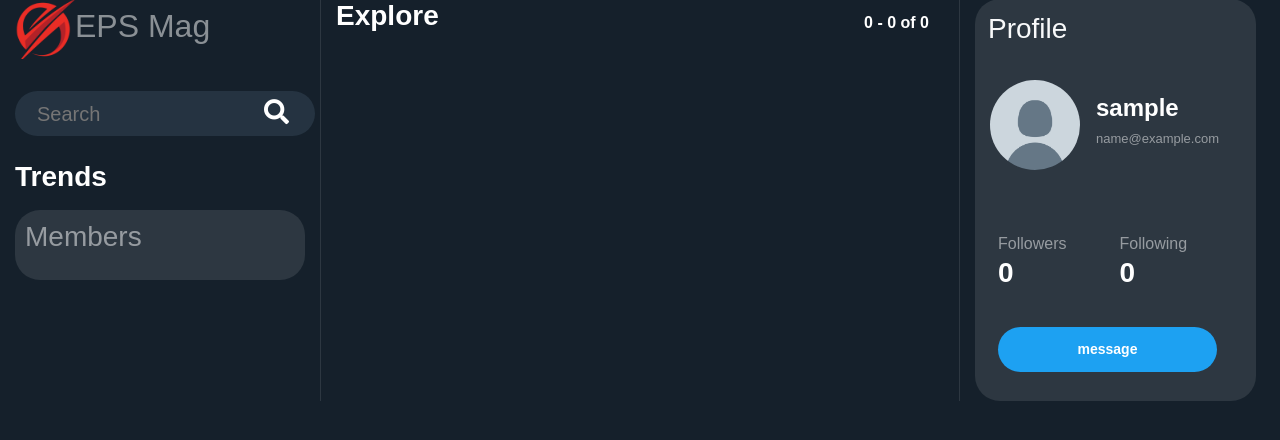
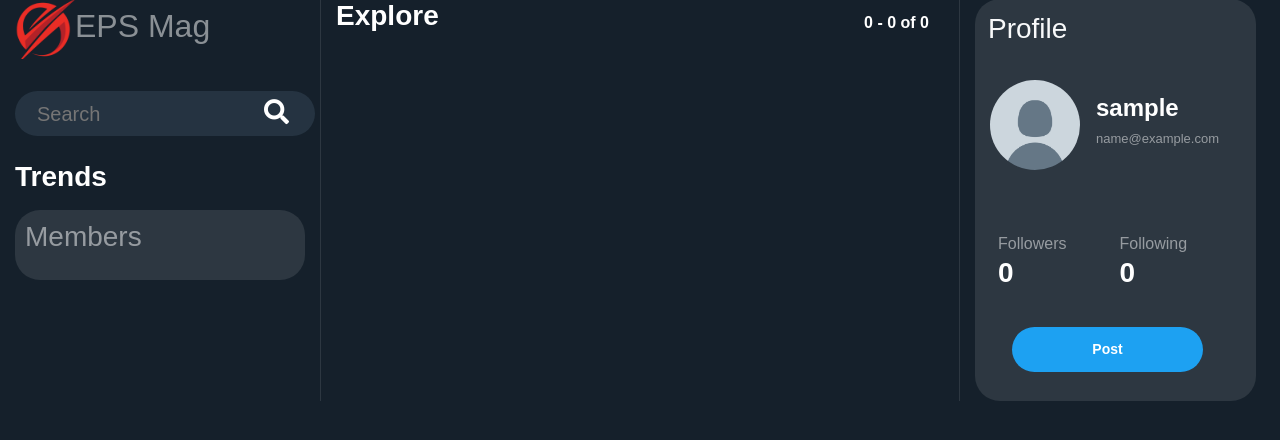
Before and after one commit to Rakeshlalkn/Epsmag, a Django app: page / in a window 1280 px wide. Shown: the part 82-522 px from the top of the page. Run offline with Django 3.2, Linux system fonts and the light colour scheme; the visitor is signed in with stand-in values (Sample User, id 1); data that the repository does not hold is empty; some libraries are stand-ins or nearby versions.

Commit message:
message to post

```diff
--- a/blog/templates/blog/home.html
+++ b/blog/templates/blog/home.html
@@ -272,7 +272,7 @@
                     {% if user_profile is None %}
                     <div style="margin-left: auto; margin-right:auto">
                         <a class="btn btn-sm btn-outline-primary mb-4 mr-3 " href="{% url 'post-create' %}">
-                            message
+                            Post
                         </a>
                     </div>
                     {% endif %}
```
